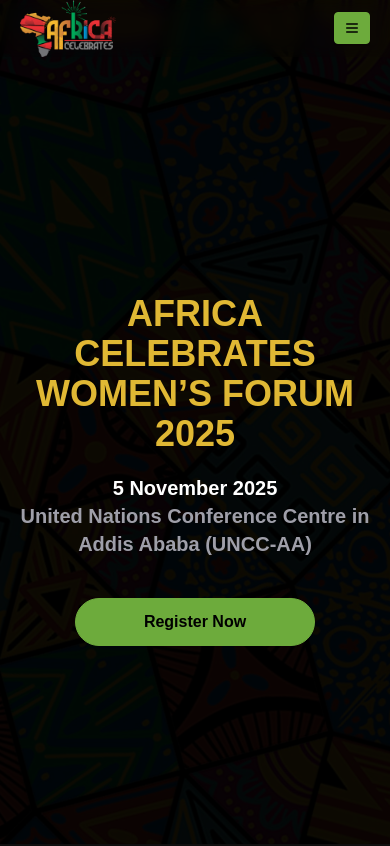
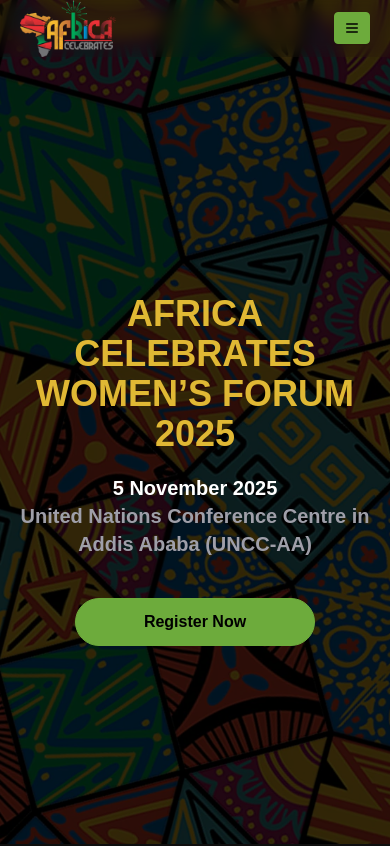
Before and after one commit to kid-us/Africacelebrates, a React (Vite) app: page / in a window 390 px wide. Shown: the top 846 px of the page. Built offline with nearby package versions, Linux system fonts and the light colour scheme; a web font is replaced by a local one.

Commit message:
overlay bg fixed for mobile devices

```diff
--- a/src/App.tsx
+++ b/src/App.tsx
@@ -24,7 +24,7 @@
         />
 
         {/* Dark Overlay */}
-        <div className="absolute inset-0 z-10 bg-black/95"></div>
+        <div className="absolute inset-0 z-10 lg:bg-black/95 bg-black/80"></div>
 
         {/* Hero Content */}
         <div className="relative z-10 pt-12">
```
